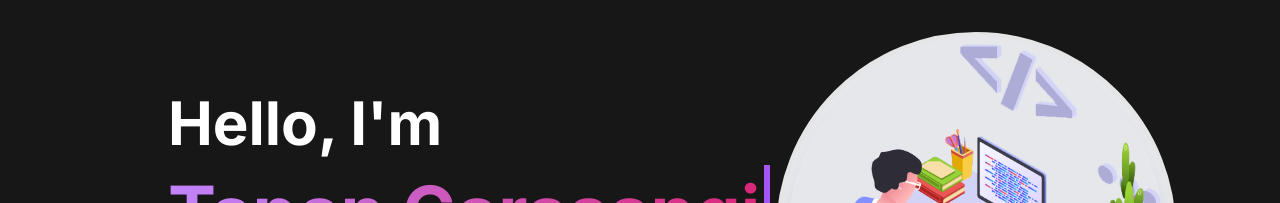
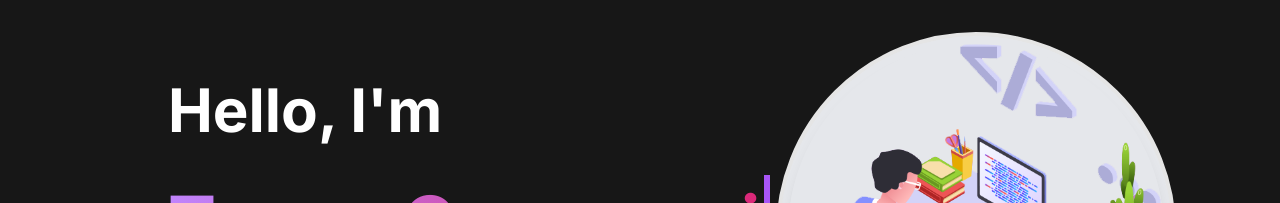
Before and after one commit to Tapan48/Portfolio-website, a Next.js app: page / in a window 1280 px wide. Shown: the part 200-403 px from the top of the page. Built offline with nearby package versions, Linux system fonts and the light colour scheme; no server answers.

Commit message:
hero changes

```diff
--- a/src/components/Hero.tsx
+++ b/src/components/Hero.tsx
@@ -66,10 +66,10 @@ export function Hero() {
     >
       <div className="flex flex-col items-center md:items-start justify-center space-y-8 text-center md:text-left w-full md:w-1/2 md:ml-8 lg:ml-32 -mt-24 md:-mt-32">
         <div className="space-y-3">
-          <h1 className="text-2xl md:text-[28px] lg:text-6xl font-bold text-white">
+          <h1 className="text-2xl md:text-[28px] lg:text-6xl font-bold text-white h-[40px] md:h-[50px] lg:h-[80px] flex items-center">
             Hello, I&apos;m
           </h1>
-          <div className="flex items-center justify-center md:justify-start">
+          <div className="flex items-center justify-center md:justify-start h-[60px] md:h-[80px] lg:h-[120px]">
             <div className="text-3xl md:text-[36px] lg:text-7xl font-bold bg-gradient-to-r from-purple-400 to-pink-600 text-transparent bg-clip-text whitespace-nowrap">
               {text}
             </div>
```
